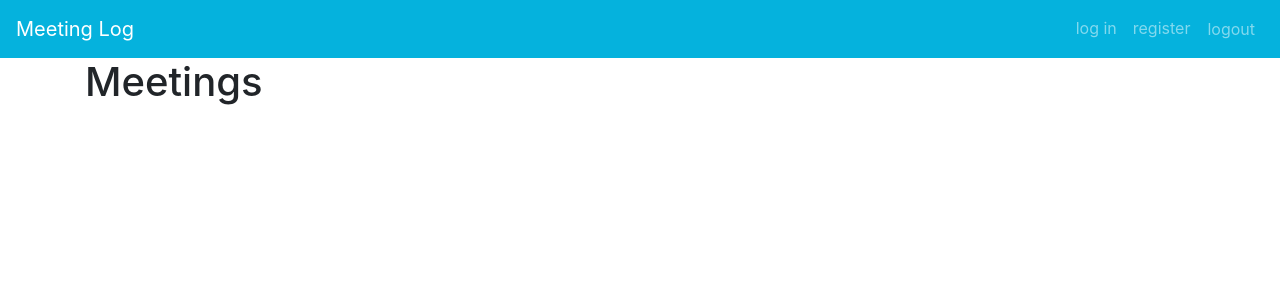
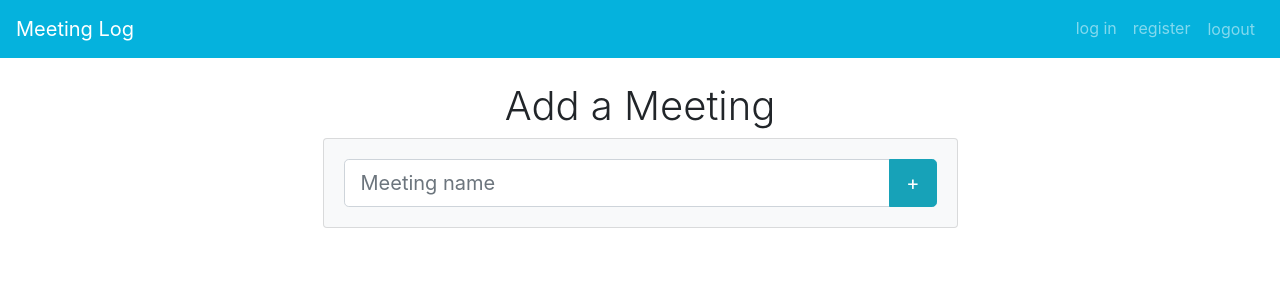
Before and after one commit to planetoftheweb/vue-spas, a Vue app: page /#/meetings in a window 1280 px wide. Shown: the top 300 px of the page. Built offline with nearby package versions, Linux system fonts and the light colour scheme; no server answers.

Commit message:
adding meetings done

```diff
--- a/src/App.vue
+++ b/src/App.vue
@@ -8,6 +8,7 @@
       class="container"
       :user="user"
       @logout="logout"
+      @addMeeting="addMeeting"
     />
   </div>
 </template>
@@ -32,12 +33,21 @@ export default {
           this.user = null;
           this.$router.push("login");
         });
+    },
+    addMeeting: function(payload) {
+      db.collection("users")
+        .doc(this.user.uid)
+        .collection("meetings")
+        .add({
+          name: payload,
+          createdAt: Firebase.firestore.FieldValue.serverTimestamp()
+        });
     }
   },
   mounted() {
     Firebase.auth().onAuthStateChanged(user => {
       if (user) {
-        this.user = user.displayName;
+        this.user = user;
       }
     });
   },
--- a/src/views/Home.vue
+++ b/src/views/Home.vue
@@ -6,7 +6,7 @@
         class="text-center"
       >
         Welcome back
-        <span class="font-weight-bold text-info">{{user}}</span>, <a
+        <span class="font-weight-bold text-info">{{user.displayName}}</span>, <a
           href="#"
           role="button"
           class="text-primary"
--- a/src/views/Meetings.vue
+++ b/src/views/Meetings.vue
@@ -1,5 +1,55 @@
 <template>
-  <div>
-    <h1>Meetings</h1>
+  <div class="container mt-4">
+    <div class="row justify-content-center">
+      <div class="col-12 col-md-9 col-lg-7">
+        <h1 class="font-weight-light text-center">Add a Meeting</h1>
+
+        <div class="card bg-light">
+          <div class="card-body text-center">
+            <form class="formgroup">
+              <div class="input-group input-group-lg">
+                <input
+                  type="text"
+                  class="form-control"
+                  name="meetingName"
+                  placeholder="Meeting name"
+                  aria-describedby="buttonAdd"
+                  v-model="meetingName"
+                  ref="meetingName"
+                />
+                <div class="input-group-append">
+                  <button
+                    type="submit"
+                    class="btn btn-sm btn-info"
+                    id="buttonAdd"
+                    @click.prevent="handleAdd"
+                  >
+                    +
+                  </button>
+                </div>
+              </div>
+            </form>
+          </div>
+        </div>
+      </div>
+    </div>
   </div>
 </template>
+<script>
+export default {
+  name: "meetings",
+  data: function() {
+    return {
+      meetingName: null
+    };
+  },
+  methods: {
+    handleAdd: function() {
+      this.$emit("addMeeting", this.meetingName);
+      this.meetingName = null;
+      this.$refs.meetingName.focus();
+    }
+  },
+  props: ["user"]
+};
+</script>
```
